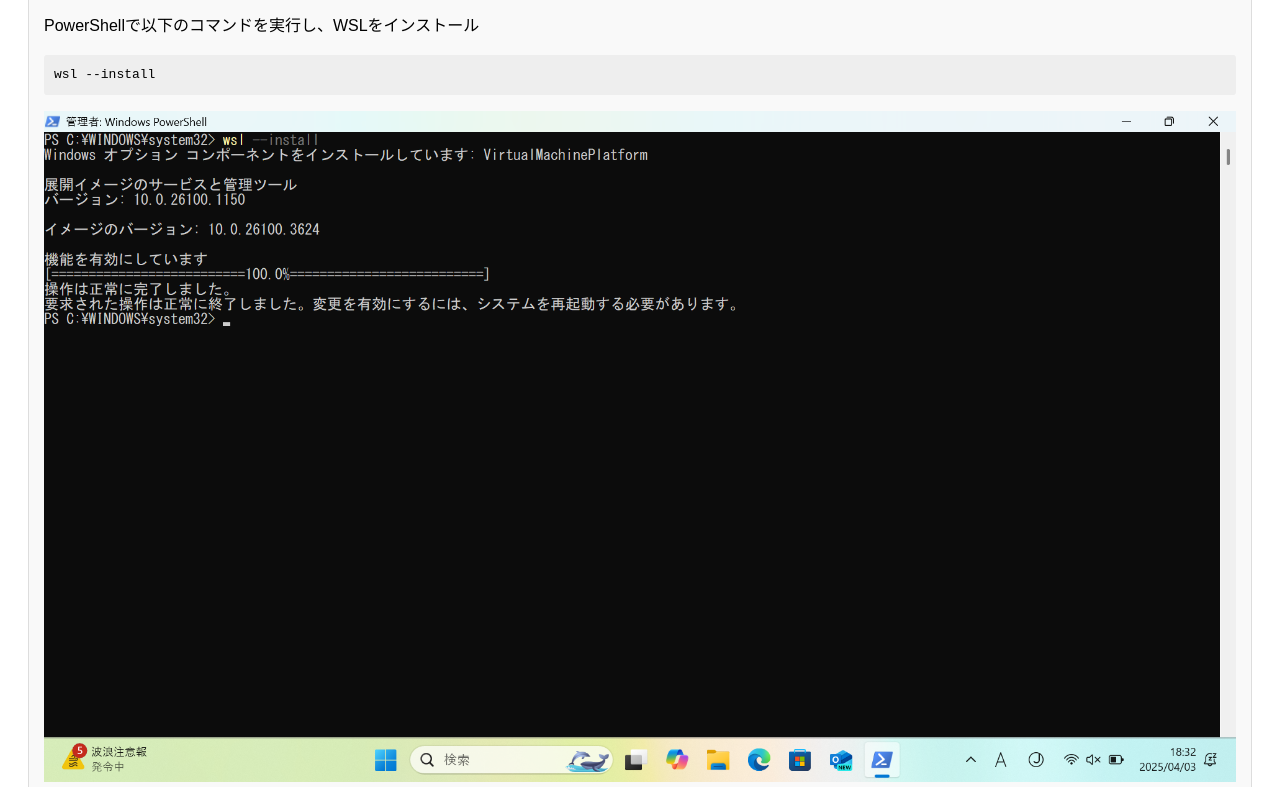
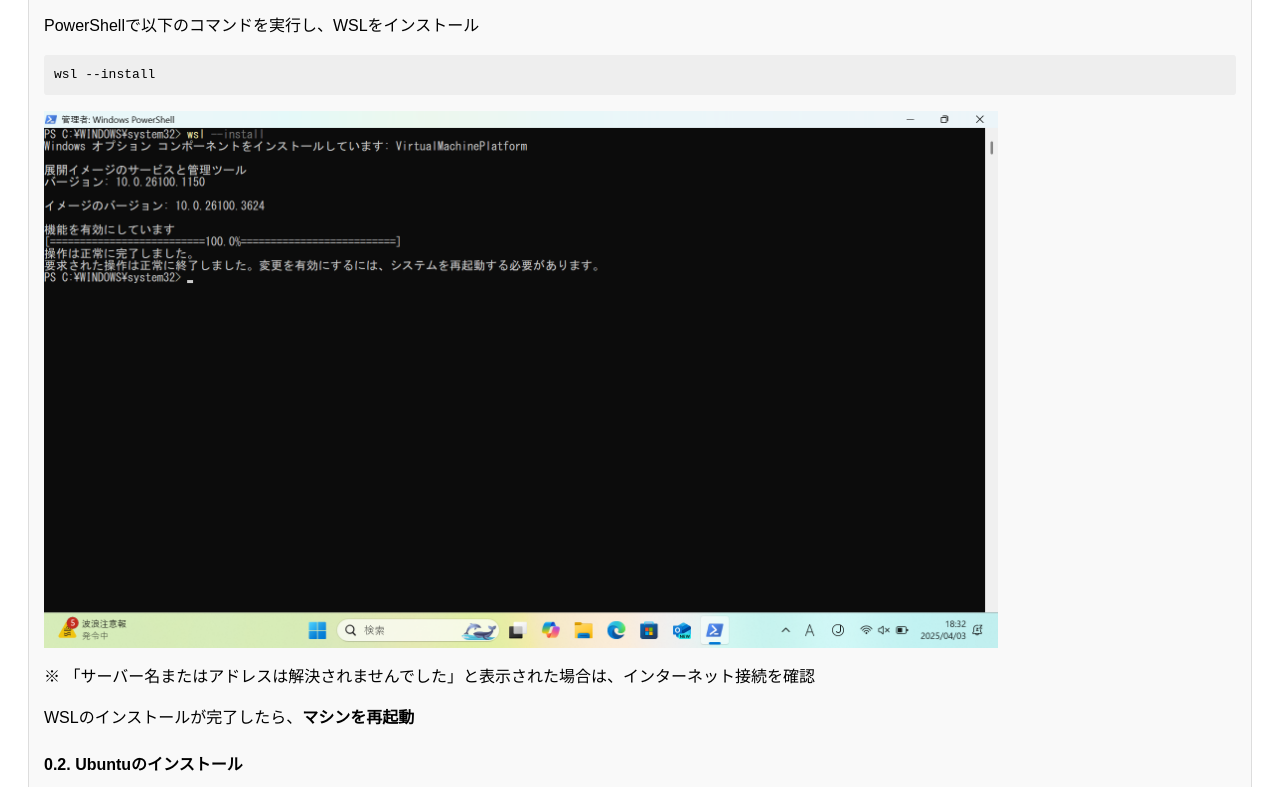
Before and after one commit to KobeUIdentPendExp/IdentPendHP, a plain HTML site: page 1kaime/readme.html in a window 1280 px wide. Shown: the part 733-1520 px from the top of the page. Drawn offline with nearby package versions, Linux system fonts and the light colour scheme.

Commit message:
Update readme.html

```diff
--- a/1kaime/readme.html
+++ b/1kaime/readme.html
@@ -38,7 +38,7 @@
 
         /* === ここから追加したCSS === */
         #readme-content img {
-          max-width: 100%; /* 画像の最大幅をコンテナの100%に制限 */
+          max-width: 80%; /* 画像の最大幅をコンテナの100%に制限 */
           height: auto;   /* 幅に合わせて高さを自動調整（アスペクト比維持） */
           display: block; /* 画像をブロック要素として扱い、前後に改行が入るようにする */
                           /* display: inline-block; など他の値も可能です */
```
